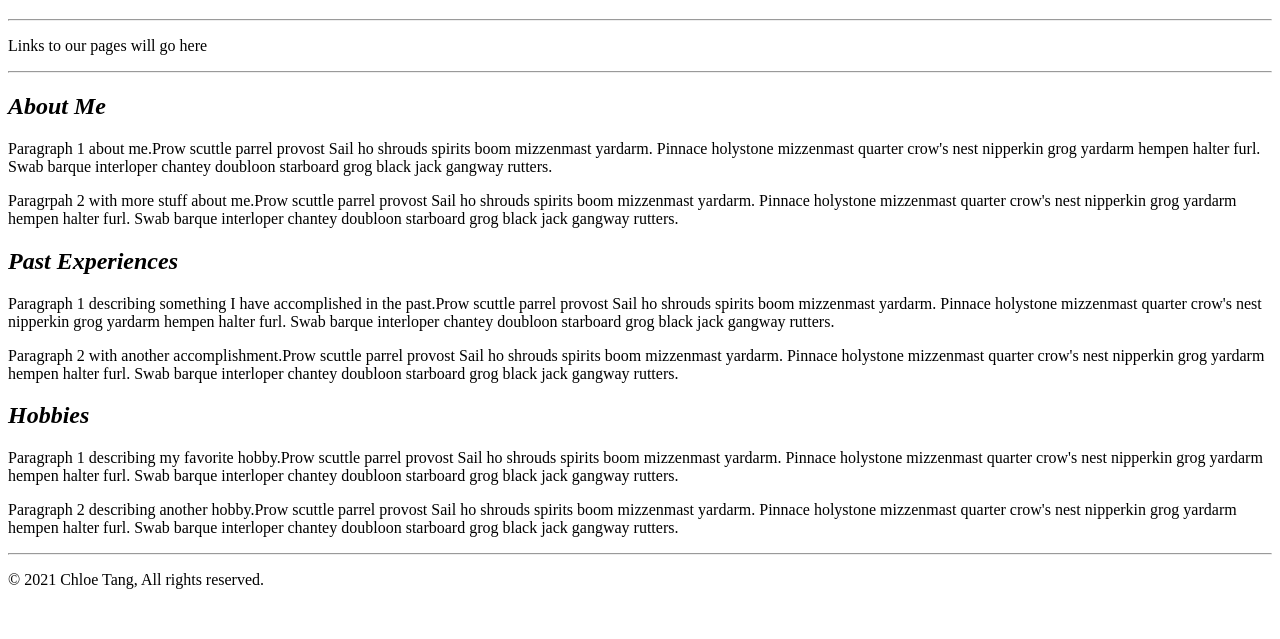
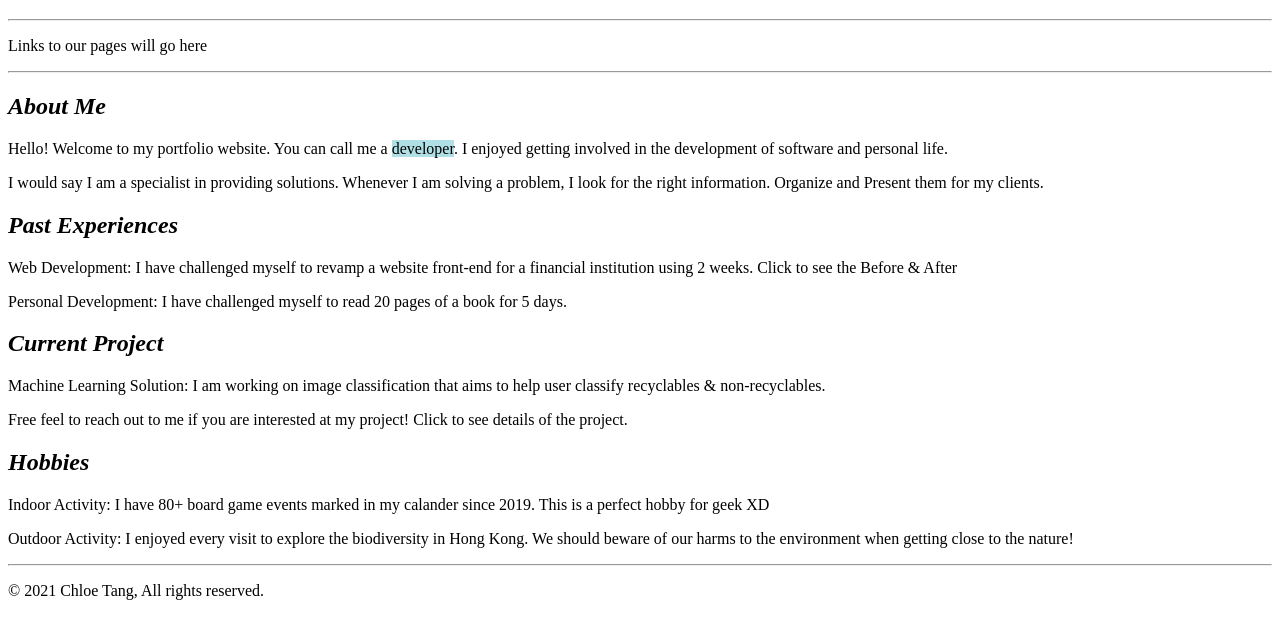
Before and after one commit to tkff1222/IntroToWebDev, a plain HTML site: page portfolio/index.html in a window 1280 px wide. Shown: the part 61-700 px from the top of the page. Drawn offline with Linux system fonts and the light colour scheme.

Commit message:
span,inline element,content

```diff
--- a/portfolio/index.html
+++ b/portfolio/index.html
@@ -26,18 +26,23 @@ Most recent revision:
             <section id="main-content">
                 <article id="about-me">
                     <h2><em>About Me</em></h2>
-                    <p>Paragraph 1 about me.Prow scuttle parrel provost Sail ho shrouds spirits boom mizzenmast yardarm. Pinnace holystone mizzenmast quarter crow's nest nipperkin grog yardarm hempen halter furl. Swab barque interloper chantey doubloon starboard grog black jack gangway rutters.</p>
-                    <p>Paragrpah 2 with more stuff about me.Prow scuttle parrel provost Sail ho shrouds spirits boom mizzenmast yardarm. Pinnace holystone mizzenmast quarter crow's nest nipperkin grog yardarm hempen halter furl. Swab barque interloper chantey doubloon starboard grog black jack gangway rutters.</p>
+                    <p>Hello! Welcome to my portfolio website. You can call me a <span style="background-color: powderblue;">developer</span>. I enjoyed getting involved in the development of software and personal life. </p>
+                    <p>I would say I am a specialist in providing solutions. Whenever I am solving a problem, I look for the right information. Organize and Present them for my clients. </p>
                 </article>
                 <article id="past-experiences">
                     <h2><em>Past Experiences</em></h2>
-                    <p>Paragraph 1 describing something I have accomplished in the past.Prow scuttle parrel provost Sail ho shrouds spirits boom mizzenmast yardarm. Pinnace holystone mizzenmast quarter crow's nest nipperkin grog yardarm hempen halter furl. Swab barque interloper chantey doubloon starboard grog black jack gangway rutters.</p>
-                    <p>Paragraph 2 with another accomplishment.Prow scuttle parrel provost Sail ho shrouds spirits boom mizzenmast yardarm. Pinnace holystone mizzenmast quarter crow's nest nipperkin grog yardarm hempen halter furl. Swab barque interloper chantey doubloon starboard grog black jack gangway rutters.</p>
+                    <p>Web Development: I have challenged myself to revamp a website front-end for a financial institution using 2 weeks. Click to see the Before & After</p>
+                    <p>Personal Development: I have challenged myself to read 20 pages of a book for 5 days.</p>
+                </article>
+                <article id="current-project">
+                    <h2><em>Current Project</em></h2>
+                    <p>Machine Learning Solution: I am working on image classification that aims to help user classify recyclables & non-recyclables.</p>
+                    <p>Free feel to reach out to me if you are interested at my project! Click to see details of the project.</p>
                 </article>
                 <article id="hobbies">
                     <h2><em>Hobbies</em></h2>
-                    <p>Paragraph 1 describing my favorite hobby.Prow scuttle parrel provost Sail ho shrouds spirits boom mizzenmast yardarm. Pinnace holystone mizzenmast quarter crow's nest nipperkin grog yardarm hempen halter furl. Swab barque interloper chantey doubloon starboard grog black jack gangway rutters.</p>
-                    <p>Paragraph 2 describing another hobby.Prow scuttle parrel provost Sail ho shrouds spirits boom mizzenmast yardarm. Pinnace holystone mizzenmast quarter crow's nest nipperkin grog yardarm hempen halter furl. Swab barque interloper chantey doubloon starboard grog black jack gangway rutters.</p>
+                    <p>Indoor Activity: I have 80+ board game events marked in my calander since 2019. This is a perfect hobby for geek XD</p>
+                    <p>Outdoor Activity: I enjoyed every visit to explore the biodiversity in Hong Kong. We should beware of our harms to the environment when getting close to the nature! </p>
                 </article>
             </section>
             <hr />
```
